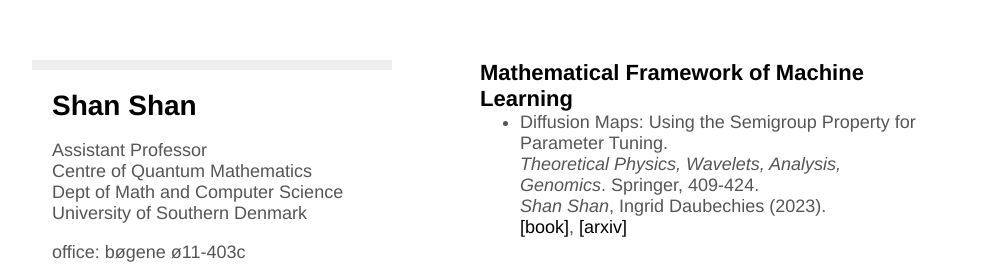
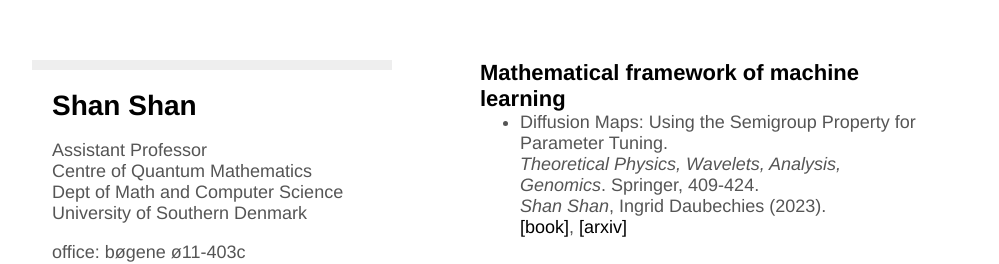
Before and after one commit to sshanshans/sshanshans.github.io, a Jekyll site: the page built from research/ml.md, in a window 1280 px wide. Shown: the top 264 px of the page, without its empty margins (160-1159 px from the left). Built offline with Jekyll 4.4.1, drawn with Linux system fonts in a browser that asks for light colours.

Commit message:
Update ml.md

```diff
--- a/research/ml.md
+++ b/research/ml.md
@@ -5,8 +5,7 @@ description: Research
 ---
 
 
-### Mathematical Framework of Machine Learning
-
+### Mathematical framework of machine learning
 
 * Diffusion Maps: Using the Semigroup Property for Parameter Tuning. <br />
 *Theoretical Physics, Wavelets, Analysis, Genomics*. Springer, 409-424.  <br />
```
